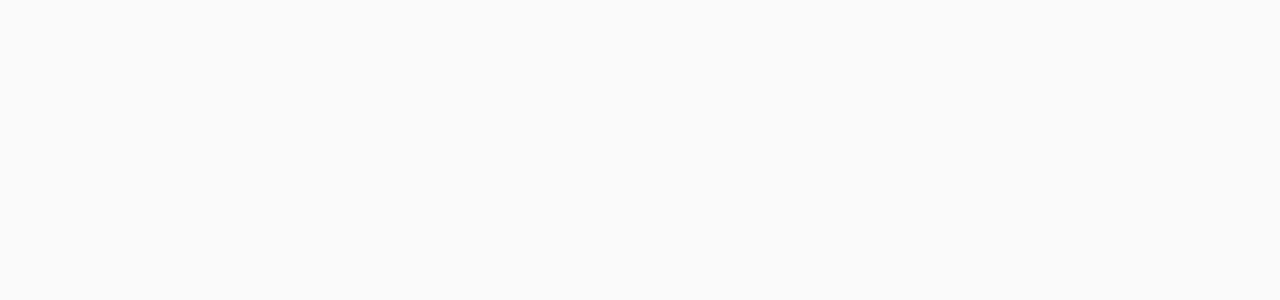
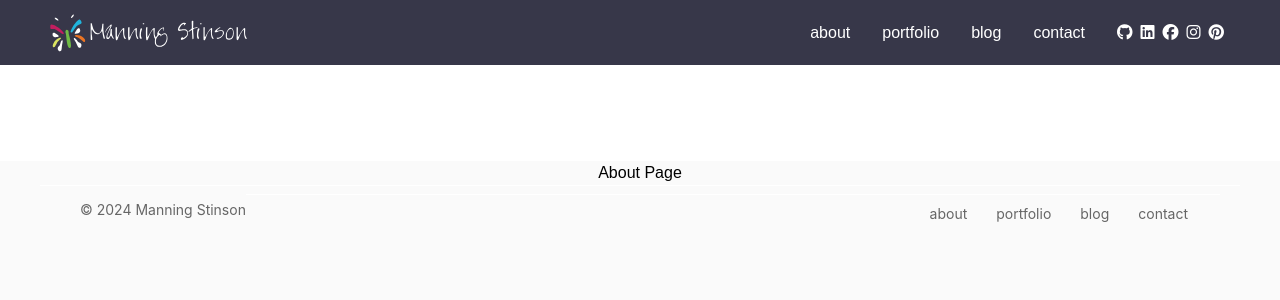
Before and after one commit to Manning-Stinson-MMS-Art/manning-stinson-portfolio, a React (Vite) app in the folder ms-portfolio/: page /about in a window 1280 px wide. Before the commit this address had no page. Shown: the top 300 px of the page. Built offline with nearby package versions, Linux system fonts and the light colour scheme.

Commit message:
added routes to app.jsx

```diff
--- a/ms-portfolio/src/App.jsx
+++ b/ms-portfolio/src/App.jsx
@@ -5,6 +5,7 @@
 import Contact from '@pages/contact/Contact';
 import Portfolio from '@pages/portfolio/Portfolio';
 import Blog from '@pages/blog/Blog';
+import About from '@pages/about/About';
 
 const App = () => {
  return (
@@ -15,6 +16,7 @@
          <Route path="/contact" element={<Contact />} />
          <Route path="/portfolio" element={<Portfolio />} />
          <Route path="/blog" element={<Blog />} />
+         <Route path="/about" element={<About />} />
        </Routes>
      </div>
    </Router>
--- a/ms-portfolio/src/components/header/header-container/menu-wrapper/MenuWrapper.scss
+++ b/ms-portfolio/src/components/header/header-container/menu-wrapper/MenuWrapper.scss
@@ -104,7 +104,7 @@
      text-transform: lowercase;
 
      &:hover {
-       opacity: 0.8;
+       opacity: 0;
      }
    }
  }
--- /dev/null
+++ b/ms-portfolio/src/pages/about/About.jsx
@@ -0,0 +1,14 @@
+// Contact.jsx
+import React from 'react';
+import Layout from '@components/layout/Layout';
+import './About.scss';
+
+const About = () => {
+  return (
+    <Layout>
+      <div>About Page</div>
+    </Layout>
+  );
+};
+
+export default About;
--- a/ms-portfolio/src/styles/variables.scss
+++ b/ms-portfolio/src/styles/variables.scss
@@ -10,8 +10,8 @@
 $spacing-small: 8px;
 $spacing-medium: 16px;
 $spacing-large: 24px;
-$link-primary: #3333;
-$link-hover: #666;
+$link-primary: #333;
+$link-hover: #333;
 $link-active: #333;
 $link-visited: #444;
-$link-disabled: #ccc;
+$link-disabled: #333;
```
Also changed, not shown: ms-portfolio/src/pages/about/About.scss (added), 1 other file (tests, documents, lock files or other folders).
